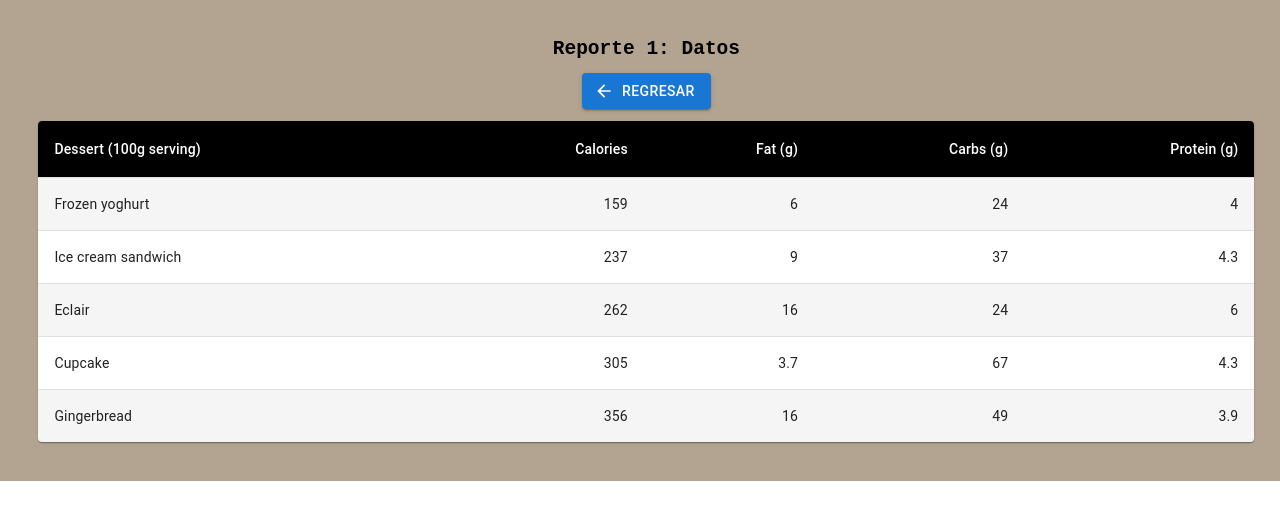
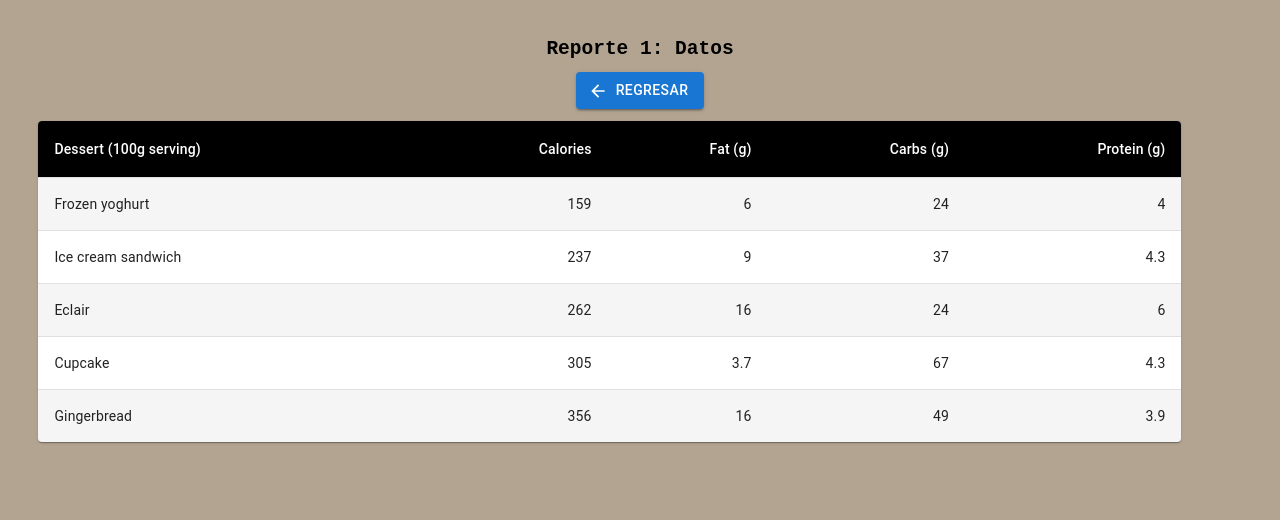
Before and after one commit to DanielBortot/proyectos-topicos, a React (Create React App) app in the folder proyecto 1/client/: page /reporte1/subreporte in a window 1280 px wide. Shown: the top 520 px of the page. Built offline with nearby package versions, Linux system fonts and the light colour scheme.

Commit message:
arreglos de estilo reporte 1

```diff
--- a/proyecto 1/client/src/assets/ReporteBase.css
+++ b/proyecto 1/client/src/assets/ReporteBase.css
@@ -2,13 +2,15 @@
 * {
     padding: 0px;
     margin: 0px;
+    box-sizing: border-box;
 }
 
 .main {
     justify-content: center;
     background-color: #B3A492;
     padding: 3%;
-    width: 95%;
+    width: 100%;
+    height: 100vh;
     display: inline-block;
 }
 
@@ -26,6 +28,7 @@
 
 .table {
     margin-top: 1%;
+    width: 95%;
 }
 
 .api {
--- a/proyecto 1/client/src/components/reportes/Reporte1.tsx
+++ b/proyecto 1/client/src/components/reportes/Reporte1.tsx
@@ -111,7 +111,7 @@ export default function Reporte1 () {
                 <Graph></Graph>
             </div>
 
-            <div className='table'>
+            <div className='table' style={{width: '100%'}}>
                 <CustomizedTables></CustomizedTables>
             </div>
 
--- a/proyecto 1/client/src/components/reportes/Subreporte1.tsx
+++ b/proyecto 1/client/src/components/reportes/Subreporte1.tsx
@@ -74,7 +74,7 @@ export default function Subreporte1 () {
             </div>
 
             <div className='buttons'>
-                <Button size="medium" variant="contained" startIcon={<ArrowBackIcon />} onClick={() => navigate("/")} > Regresar </Button>
+                <Button size="medium" variant="contained" startIcon={<ArrowBackIcon />} onClick={() => navigate("/reporte1")} > Regresar </Button>
             </div>
 
             <div className='table'>
```
